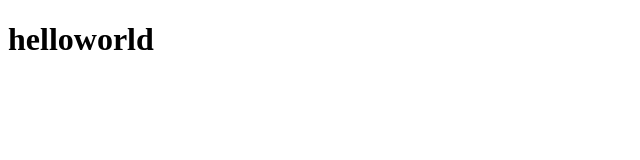
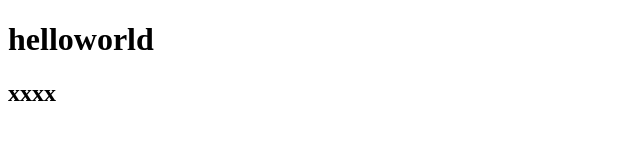
Before and after one commit to Hellome1/testDemo, a plain HTML site: page index.html in a window 1280 px wide. Shown: the full height of the page, 0-640 px from the left. Drawn offline with Linux system fonts and the light colour scheme.

Commit message:
这是第三次提交

```diff
--- a/index.html
+++ b/index.html
@@ -7,5 +7,6 @@
 </head>
 <body>
     <h1>helloworld</h1>
+    <h2>xxxx</h2>
 </body>
 </html>
```
